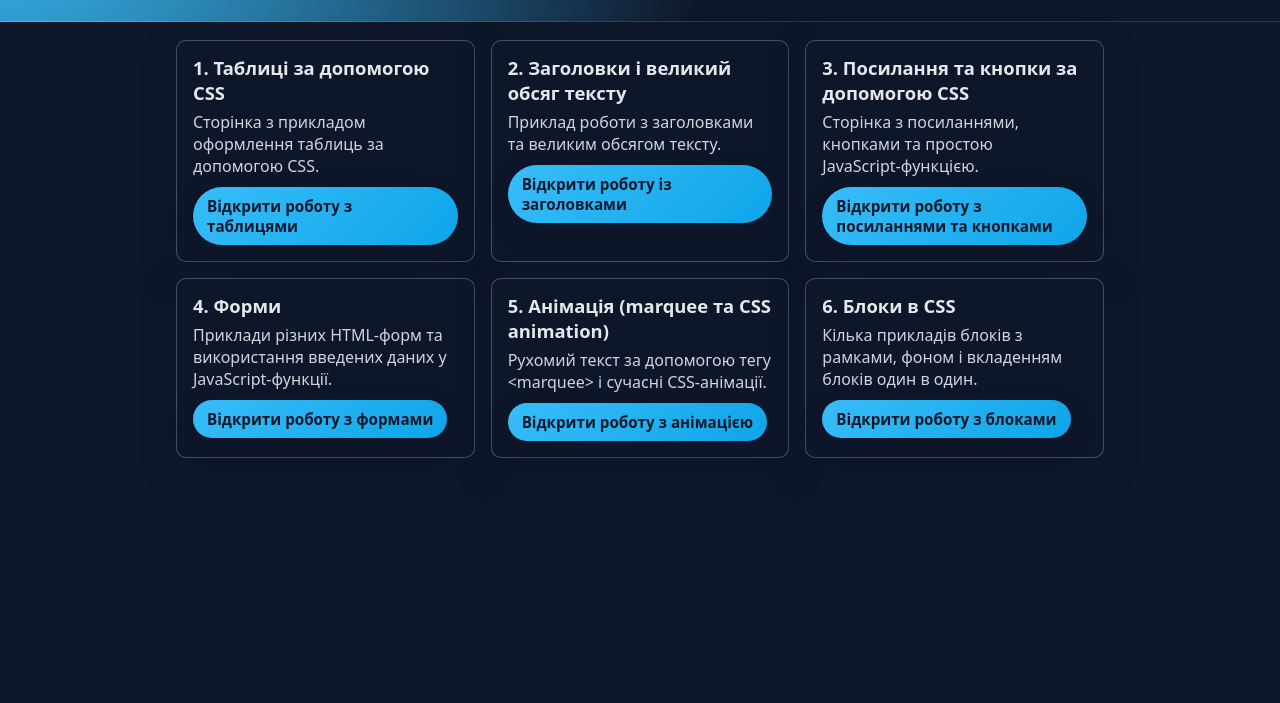
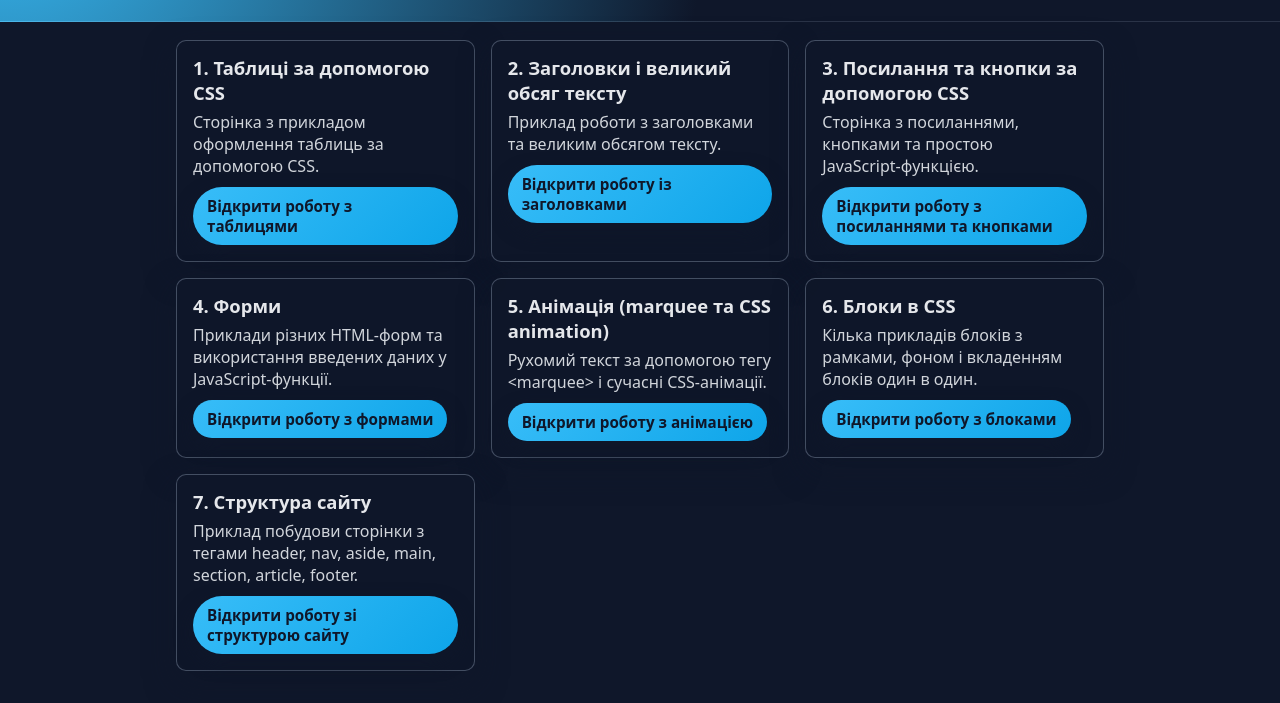
Before and after one commit to wissxi/School, a plain HTML site: page index.html in a window 1280 px wide. Shown: the part 126-829 px from the top of the page. Before the commit the page ends 800 px from the top, so only its background shows below. Drawn offline with Linux system fonts and the light colour scheme.

Commit message:
Update index.html

```diff
--- a/index.html
+++ b/index.html
@@ -64,6 +64,14 @@
                     Відкрити роботу з блоками
                 </a>
             </article>
+
+            <article class="card">
+                <h3>7. Структура сайту</h3>
+                <p>Приклад побудови сторінки з тегами header, nav, aside, main, section, article, footer.</p>
+                <a class="btn btn-primary" href="website%20structure/" target="_blank">
+                    Відкрити роботу зі структурою сайту
+                </a>
+            </article>
         </section>
 
     </main>
```
